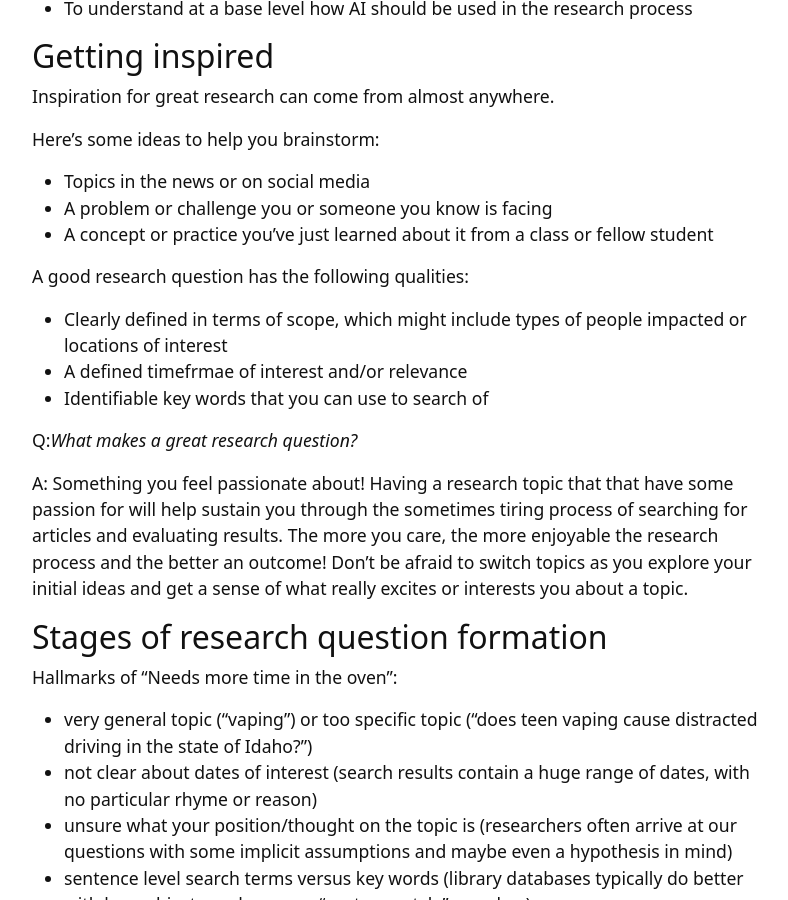
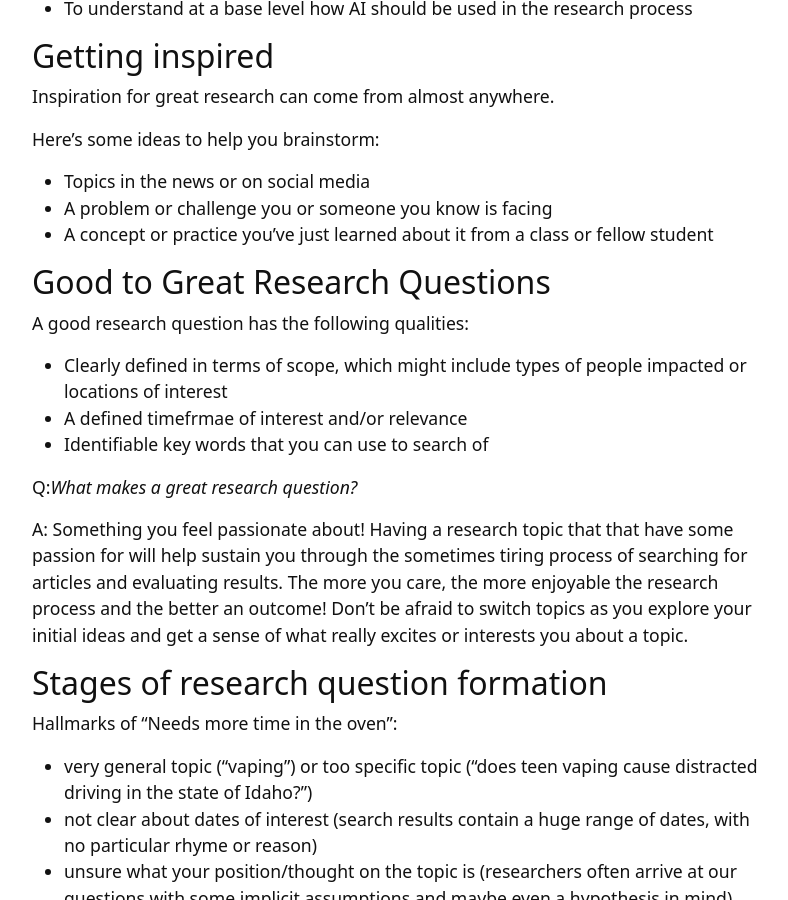
Before and after one commit to marcosvdotcom/Fall25_LibResearch, a Jekyll site: the page built from content/0-prep.md, in a window 1280 px wide and 900 px high, scrolled down 425 px. Shown: the whole window, without its empty margins (245-1033 px from the left). Built offline with Jekyll 4.4.1, drawn with Linux system fonts in a browser that asks for light colours.

Commit message:
Update 0-prep.md

```diff
--- a/content/0-prep.md
+++ b/content/0-prep.md
@@ -18,6 +18,8 @@ Here's some ideas to help you brainstorm:
 - Topics in the news or on social media
 - A problem or challenge you or someone you know is facing
 - A concept or practice you've just learned about it from a class or fellow student
+
+## Good to Great Research Questions
 
 A good research question has the following qualities:
 
@@ -42,6 +44,7 @@ Ready to research topic:
 - clearly defined dates of interest/relevance (limiting searches to results from the last 10 years)
 - a sense of what your own hypothesis is ("teens in rural states have higher rates of vaping due to less support for addiction counseling and services")
 - key words
+
 _Elements that come with repeated searching and diving into a topic:_
 - familiarity with foundational concepts and research ("National surveys show 25% of college students have tried tobacoo vapes by the time they graduate high school")
 - seminal findings/key touch points (At the end of a succesful research process, you should have hopefully identified key, foundational papers. These papers can typically be identified by having a high number of citations).
```
